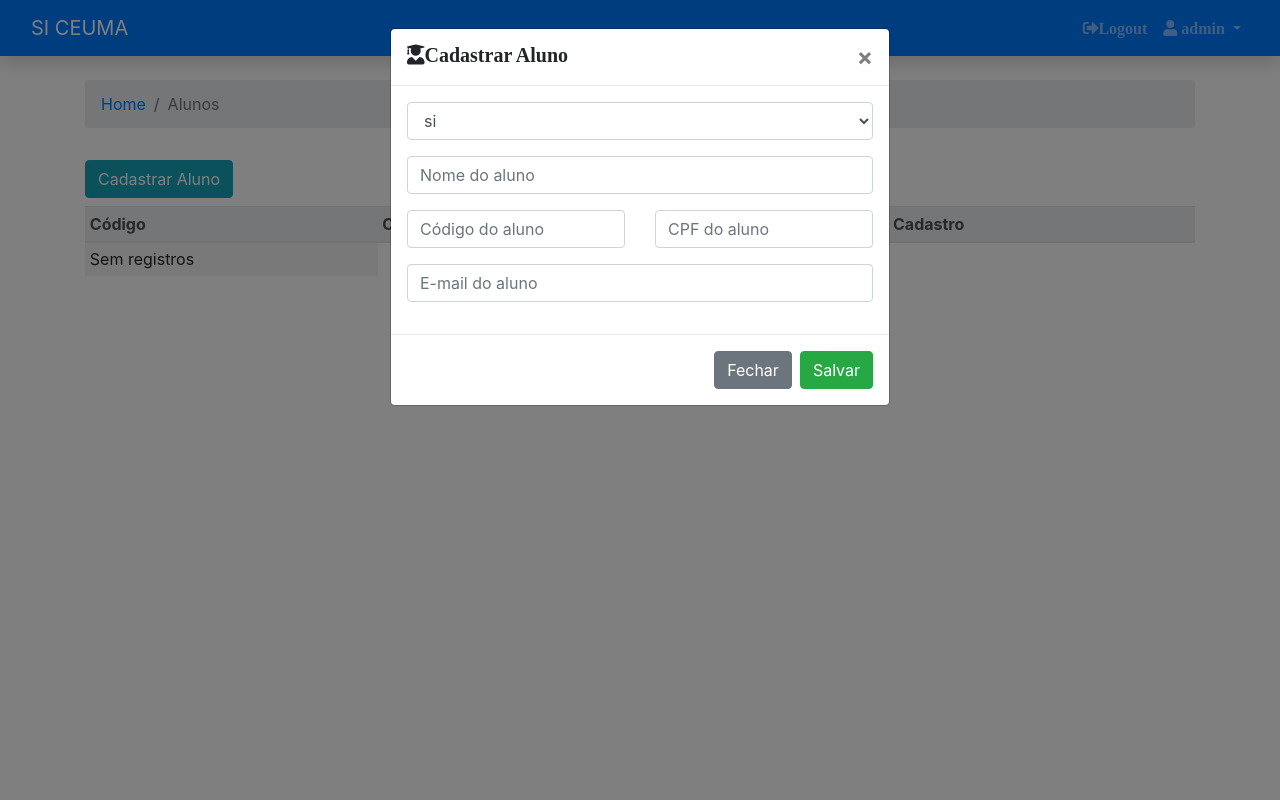
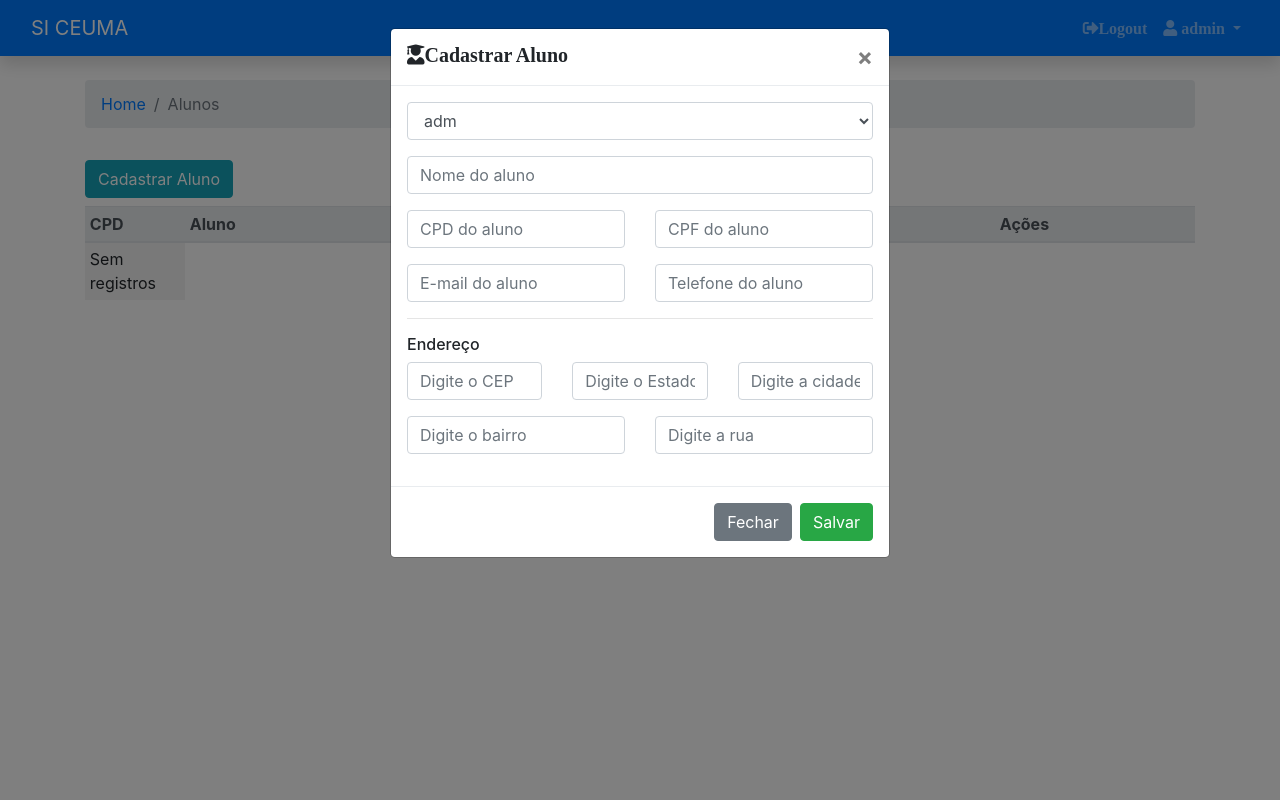
Before and after one commit to araoalves/prova, a Flask app: page /alunos in a window 1280 px wide, after a click on "Cadastrar Aluno". Run offline with Flask 2, Linux system fonts and the light colour scheme; a user stored in the database is signed in; data comes from the database, SQL or seed files in the repository; both versions use the stored data as it was after the commit; some libraries are stand-ins or nearby versions.

Commit message:
formulario de alunos, endereco e telefone; inserindo aluno no BD

```diff
--- a/app/controllers/default.py
+++ b/app/controllers/default.py
@@ -2,7 +2,7 @@ from flask import render_template, flash, redirect, url_for
 from flask_login import login_user, logout_user, current_user, login_required
 from app import app, db, login_manager
 
-from app.models.tabels import User, Course, Student
+from app.models.tabels import User, Course, Student, Address, Phone
 from app.models.forms import LoginForm, CreateCourse, CreateStudent
 
 #carrega o usuario logado e retorna as informações dele
@@ -51,17 +51,39 @@ def course():
             course=form.course.data, workload=form.workload.data)
         db.session.add(course)
         db.session.commit()
-    courses = Course.query.all()
+    courses = Course.query.order_by(Course.course).all()
     return render_template("course.html", courses=courses,form=form)
 
 
-@app.route("/alunos")
+@app.route("/editar/<int:id>", methods=["GET", "POST"])
+@login_required
+def editar(id):
+    pass
+
+
+@app.route("/excluir/<int:id>")
+@login_required
+def excluir(id):
+    course = Course.query.filter_by(id=id).first()
+    db.session.delete(course)
+    db.session.commit()
+    flash('Curso excluído com sucesso.', 'success')
+    return redirect(url_for('course'))
+
+
+@app.route("/alunos", methods=["GET", "POST"])
 @login_required
 def student():
     form = CreateStudent()
-    form.course_id.choices = [(course.id, course.course) for course in Course.query.all()]
+    form.course_id.choices = [(course.id, course.course) for course in Course.query.order_by(Course.course).all()]
     if form.validate_on_submit():
-        student = Student(cpd=form.cpf.data, name=form.name.data,
-            cpf=form.cpf.data, email=form.email.data)
-        print(student)
+        student = Student(course_id=form.course_id.data, cpd=form.cpd.data, name=form.name.data, cpf=form.cpf.data, email=form.email.data)
+        db.session.add(student)
+        db.session.commit()
+        phone = Phone(phone=form.phone.phone.data, student_id=student.id)
+        address = Address(student_id=student.id, cep=form.address.cep.data, state=form.address.state.data,
+            city=form.address.city.data, street=form.address.street.data, bairro=form.address.bairro.data)
+        db.session.add(phone)
+        db.session.add(address)
+        db.session.commit()
     return render_template("student.html", form=form)
--- a/app/models/forms.py
+++ b/app/models/forms.py
@@ -1,6 +1,6 @@
 from flask_wtf import FlaskForm
 from app import db
-from wtforms import StringField, PasswordField, BooleanField, IntegerField, SelectField
+from wtforms import StringField, PasswordField, BooleanField, IntegerField, SelectField, FormField
 from wtforms.validators import DataRequired, Email
 
 #Formulario de Login
@@ -15,6 +15,18 @@ class CreateCourse(FlaskForm):
     course = StringField('course', validators=[DataRequired()])
     workload = IntegerField('workload', validators=[DataRequired()])
 
+#Formulario de endereço
+class AddressForm(FlaskForm):
+    cep = StringField('cep', validators=[DataRequired()])
+    state = StringField('state', validators=[DataRequired()])
+    city = StringField('city', validators=[DataRequired()])
+    street = StringField('street', validators=[DataRequired()])
+    bairro = StringField('bairro', validators=[DataRequired()])
+
+#Formulario de telefone
+class PhoneForm(FlaskForm):
+    phone = StringField('phone', validators=[DataRequired()])
+
 #Formulario de cadastro de alunos
 class CreateStudent(FlaskForm):
     course_id = SelectField('courses', choices=[], validators=[DataRequired()])
@@ -22,3 +34,5 @@ class CreateStudent(FlaskForm):
     name = StringField('name', validators=[DataRequired()])
     cpf = StringField('cpf', validators=[DataRequired()])
     email = StringField('email', validators=[DataRequired(), Email()])
+    address = FormField(AddressForm)
+    phone = FormField(PhoneForm)
--- a/app/templates/student.html
+++ b/app/templates/student.html
@@ -18,10 +18,10 @@
 <table class="table table-striped table-sm">
     <thead class="thead-light">
         <tr>
-            <th>Código</th>
-            <th>Curso</th>
-            <th>Carga Horária</th>
-            <th>Data de Cadastro</th>
+            <th style="width:100px">CPD</th>
+            <th style="width:auto">Aluno</th>
+            <th style="width:auto">Curso</th>
+            <th style="width:200px">Ações</th>
         </tr>
     </thead>
     <tbody>
@@ -31,7 +31,7 @@
     </tbody>
 </table>
 
-    <!-- Modal -->
+<!-- Modal cadastrar-->
 <div class="modal fade" id="studentModal" tabindex="-1" role="dialog" aria-labelledby="studentModalLabel" aria-hidden="true">
     <div class="modal-dialog" role="document">
         <div class="modal-content">
@@ -59,7 +59,7 @@
                         <div class="row">
                             <div class="col">
                                 {{ form.cpd(class="form-control",
-                                placeholder="Código do aluno") }}
+                                placeholder="CPD do aluno") }}
                             </div>
                             <div class="col">
                                 {{ form.cpf(class="form-control",
@@ -67,10 +67,46 @@
                             </div>
                         </div>
                     </div>
-                    <div class="form-group">
-                        <div class="form-label-group">
-                            {{ form.email(class="form-control",
-                            placeholder="E-mail do aluno") }}
+                    <div class="form mb-sm-3">
+                        <div class="row">
+                            <div class="col">
+                                {{ form.email(class="form-control",
+                                placeholder="E-mail do aluno") }}
+                            </div>
+                            <div class="col">
+                                {{ form.phone.phone(class="form-control",
+                                placeholder="Telefone do aluno") }}
+                            </div>
+                        </div>
+                    </div>
+                    <hr>
+                    <h6>Endereço</h6>
+                    <div class="form mb-sm-3">
+                        <div class="row">
+                            <div class="col">
+                                {{ form.address.cep(class="form-control",
+                                placeholder="Digite o CEP") }}
+                            </div>
+                            <div class="col">
+                                {{ form.address.state(class="form-control",
+                                placeholder="Digite o Estado") }}
+                            </div>
+                            <div class="col">
+                                {{ form.address.city(class="form-control",
+                                placeholder="Digite a cidade") }}
+                            </div>
+                        </div>
+                    </div>
+                    <div class="form mb-sm-3">
+                        <div class="row">
+                            <div class="col">
+                                {{ form.address.bairro(class="form-control",
+                                placeholder="Digite o bairro") }}
+                            </div>
+                            <div class="col">
+                                {{ form.address.street(class="form-control",
+                                placeholder="Digite a rua") }}
+                            </div>
                         </div>
                     </div>
                 </div>
```
Also changed, not shown: app/templates/course.html (+49 -8 lines), storage.db.
